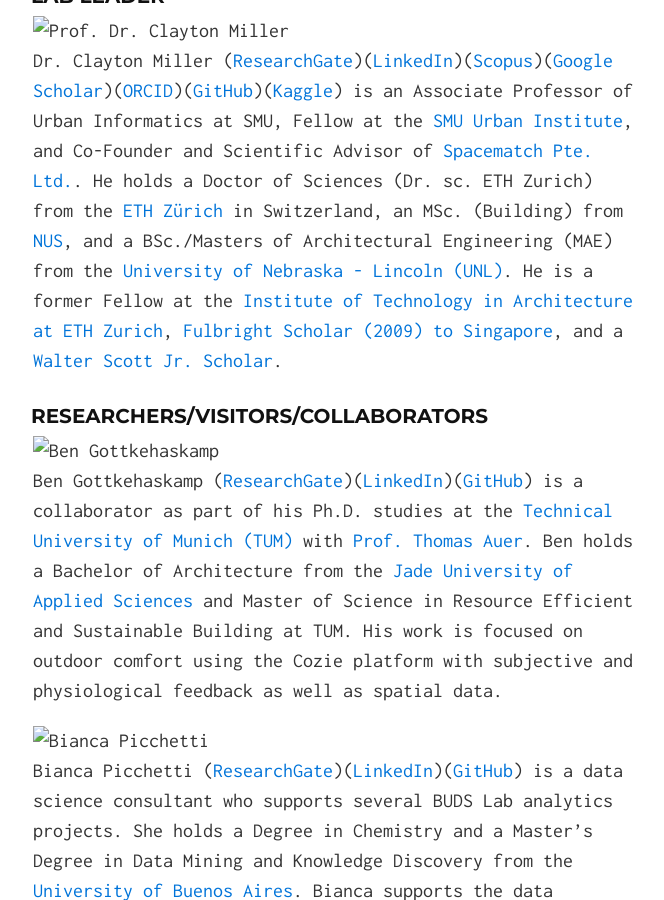
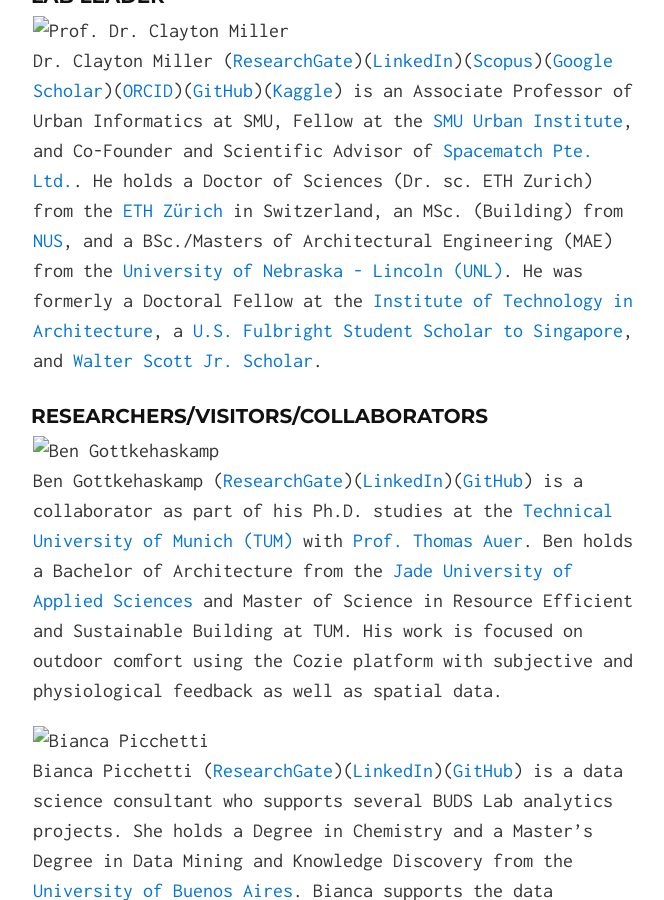
Before and after one commit to buds-lab/buds-lab.github.io, a Jekyll site: the page built from index.md, in a window 1280 px wide and 900 px high, scrolled down 4744 px. Shown: the whole window, without its empty margins (307-971 px from the left). Built offline with Jekyll 4.4.1, drawn with Linux system fonts in a browser that asks for light colours.

Commit message:
Update index.md

```diff
--- a/index.md
+++ b/index.md
@@ -71,7 +71,7 @@ Check out other labs with whom we collaborate: [Urban Analytics Lab (UAL)](https
 
 #### Lab Leader
 ![Prof. Dr. Clayton Miller](buds-lab.github.io/dr_clayton_miller.png)
-Dr. Clayton Miller ([ResearchGate](https://www.researchgate.net/profile/Clayton-Miller-4){:target="_blank"})([LinkedIn](https://www.linkedin.com/in/claytonmiller/){:target="_blank"})([Scopus](https://www.scopus.com/authid/detail.uri?authorId=55907251600){:target="_blank"})([Google Scholar](https://scholar.google.com/citations?user=akL857IAAAAJ&hl=en){:target="_blank"})([ORCID](https://orcid.org/0000-0002-1186-4299){:target="_blank"})([GitHub](https://github.com/cmiller8){:target="_blank"})([Kaggle](https://www.kaggle.com/claytonmiller){:target="_blank"}) is an Associate Professor of Urban Informatics at SMU, Fellow at the [SMU Urban Institute](https://urban.smu.edu.sg/){:target="_blank"}, and Co-Founder and Scientific Advisor of [Spacematch Pte. Ltd.](https://www.spacematch.me){:target="_blank"}. He holds a Doctor of Sciences (Dr. sc. ETH Zurich) from the [ETH Z&uuml;rich](https://ethz.ch/de.html){:target="_blank"} in Switzerland, an MSc. (Building) from [NUS](https://nus.edu/2nsFXuj){:target="_blank"}, and a BSc./Masters of Architectural Engineering (MAE) from the [University of Nebraska - Lincoln (UNL)](https://www.unl.edu){:target="_blank"}. He is a former Fellow at the [Institute of Technology in Architecture at ETH Zurich](https://ita.arch.ethz.ch){:target="_blank"}, [Fulbright Scholar (2009) to Singapore](https://us.fulbrightonline.org){:target="_blank"}, and a [Walter Scott Jr. Scholar](https://www.unomaha.edu/scott-scholars/index.php){:target="_blank"}.
+Dr. Clayton Miller ([ResearchGate](https://www.researchgate.net/profile/Clayton-Miller-4){:target="_blank"})([LinkedIn](https://www.linkedin.com/in/claytonmiller/){:target="_blank"})([Scopus](https://www.scopus.com/authid/detail.uri?authorId=55907251600){:target="_blank"})([Google Scholar](https://scholar.google.com/citations?user=akL857IAAAAJ&hl=en){:target="_blank"})([ORCID](https://orcid.org/0000-0002-1186-4299){:target="_blank"})([GitHub](https://github.com/cmiller8){:target="_blank"})([Kaggle](https://www.kaggle.com/claytonmiller){:target="_blank"}) is an Associate Professor of Urban Informatics at SMU, Fellow at the [SMU Urban Institute](https://urban.smu.edu.sg/){:target="_blank"}, and Co-Founder and Scientific Advisor of [Spacematch Pte. Ltd.](https://www.spacematch.me){:target="_blank"}. He holds a Doctor of Sciences (Dr. sc. ETH Zurich) from the [ETH Z&uuml;rich](https://ethz.ch/de.html){:target="_blank"} in Switzerland, an MSc. (Building) from [NUS](https://nus.edu/2nsFXuj){:target="_blank"}, and a BSc./Masters of Architectural Engineering (MAE) from the [University of Nebraska - Lincoln (UNL)](https://www.unl.edu){:target="_blank"}. He was formerly a Doctoral Fellow at the [Institute of Technology in Architecture](https://ita.arch.ethz.ch){:target="_blank"}, a [U.S. Fulbright Student Scholar to Singapore](https://us.fulbrightonline.org){:target="_blank"}, and [Walter Scott Jr. Scholar](https://www.unomaha.edu/scott-scholars/index.php){:target="_blank"}.
 <!-- . He was formerly a researcher at the [Future Cities Lab](http://bit.ly/2mWFJih){:target="_blank"} and a fellow at the [Institute of Technology in Architecture](http://www.ita.arch.ethz.ch/){:target="_blank"} at the [ETH Z&uuml;rich](https://www.ethz.ch/
 en.html){:target="_blank"}. Dr. Miller is -->
 <!-- the [Co-Leader of Theme D - Data Analytics at the UC Berkeley SinBerBEST2 Lab](https://sinberbest.berkeley.edu/){:target="_blank"} -->
```
